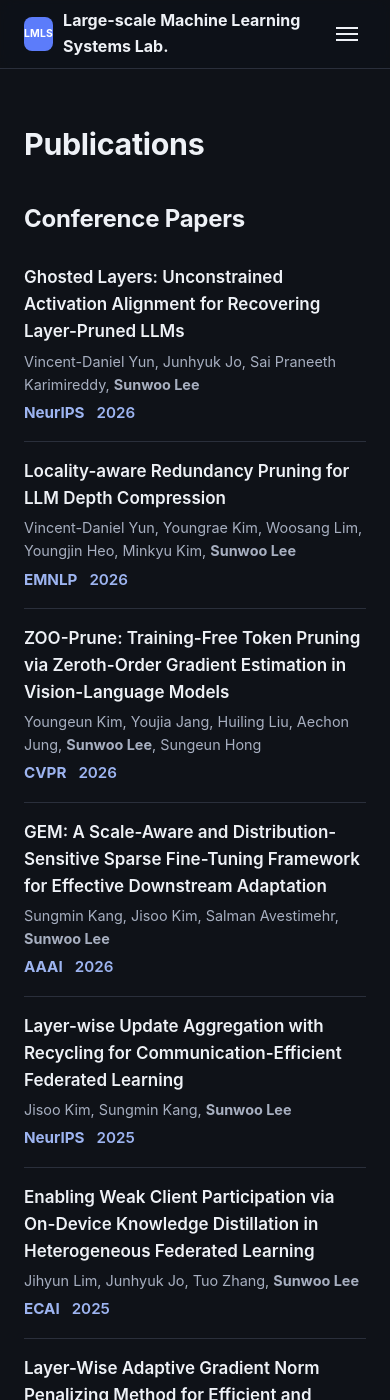
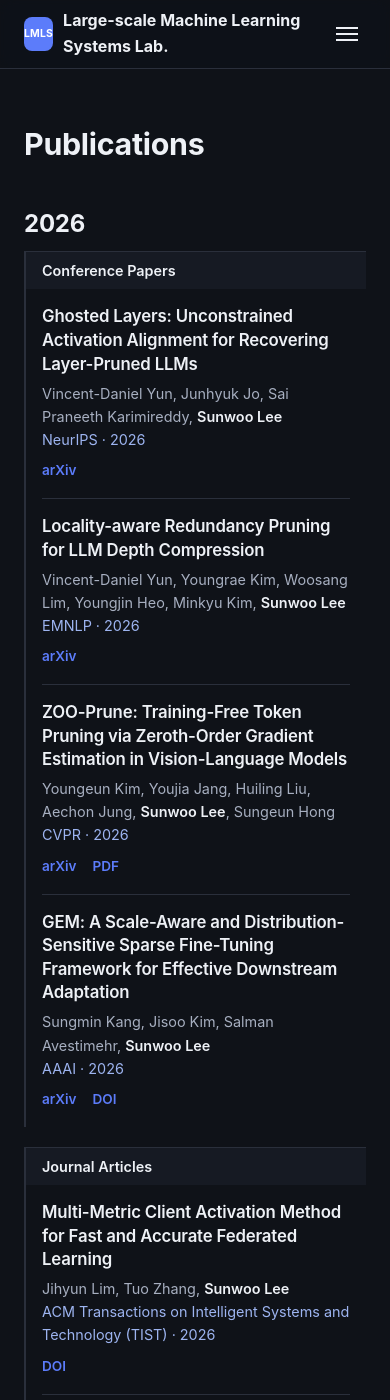
Before and after one commit to LMLS-Lab/lmls-lab.github.io, a Jekyll site: the page built from publications.md, in a window 390 px wide and 1400 px high. Built offline with Jekyll 4.4.1, drawn with Linux system fonts in a browser that asks for light colours; some of the changed text lies outside the part shown.

Commit message:
Updated publication page.

```diff
--- a/assets/css/style.scss
+++ b/assets/css/style.scss
@@ -585,40 +585,83 @@ img { max-width: 100%; display: block; }
   }
 }
 
-/* Publications page: body | venue | year */
-.publication-list .publication-list__item {
+/* Publications page: year column | boxes grouped by type */
+.pubs { margin-top: 1rem; }
+
+.pubs__year {
   display: grid;
-  grid-template-columns: minmax(0, 1fr) 10rem 3.5rem;
-  column-gap: 1.5rem;
-  align-items: baseline;
+  grid-template-columns: 6rem minmax(0, 1fr);
+  gap: 1.5rem;
+  margin-bottom: 2.5rem;
 }
 
-/* Venue wraps inside its own column instead of spilling into the year */
-.publication-list__item > .publication-list__venue {
-  white-space: normal;
-  overflow-wrap: anywhere;
-  line-height: 1.4;
-  text-align: left;
-  font-size: 0.95rem;
+.pubs__year-label {
+  margin: 0;
+  padding-top: 0.35rem;
+  font-size: 1.5rem;
+  color: var(--color-ink);
 }
 
-.publication-list__item > .publication-list__year {
-  white-space: nowrap;
-  text-align: right;
-  font-size: 0.95rem;
+.pubs__group {
+  border-left: 2px solid var(--color-line);
+  margin-bottom: 1.25rem;
 }
 
-/* Stack on narrow screens: venue and year go below the authors */
-@media (max-width: 720px) {
-  .publication-list .publication-list__item {
-    grid-template-columns: auto 1fr;
-    row-gap: 0.25rem;
-    column-gap: 0.75rem;
-  }
-  .publication-list__item > .publication-list__body {
-    grid-column: 1 / -1;
-  }
-  .publication-list__item > .publication-list__year {
-    text-align: left;
+.pubs__group-title {
+  margin: 0;
+  padding: 0.6rem 1rem;
+  background: var(--color-bg-muted);
+  border-top: 1px solid var(--color-line);
+  font-size: 0.9rem;
+  font-weight: 600;
+  letter-spacing: 0;
+}
+
+.pubs__list {
+  list-style: none;
+  margin: 0;
+  padding: 0 1rem;
+}
+
+.pub {
+  padding: 1rem 0;
+  border-top: 1px solid var(--color-line);
+}
+.pub:first-child { border-top: 0; }
+
+.pub__title {
+  margin: 0 0 0.35rem;
+  font-size: 1.05rem;
+  font-weight: 600;
+  line-height: 1.4;
+}
+.pub__title a { color: var(--color-ink); }
+
+.pub__authors,
+.pub__venue {
+  margin: 0;
+  font-size: 0.9rem;
+  line-height: 1.6;
+}
+.pub__authors { color: var(--color-ink-soft); }
+.pub__authors strong { color: var(--color-ink); font-weight: 600; }
+.pub__venue { color: var(--color-year); }
+
+.pub__links {
+  display: flex;
+  flex-wrap: wrap;
+  gap: 0.25rem 1rem;
+  list-style: none;
+  margin: 0.6rem 0 0;
+  padding: 0;
+  font-size: 0.85rem;
+  font-weight: 600;
+}
+
+/* Stack the year above its boxes on narrow screens */
+@media (max-width: 700px) {
+  .pubs__year {
+    grid-template-columns: 1fr;
+    gap: 0.75rem;
   }
 }
--- a/publications.md
+++ b/publications.md
@@ -9,38 +9,53 @@ permalink: /publications/
       <h1>Publications</h1>
     </div>
 
-    {% comment %} Grouped by the "type" front-matter field (conference | journal | preprint | workshop). {% endcomment %}
+    {% comment %}
+      Grouped by year (newest first), then by the "type" front-matter field
+      (conference | journal | workshop | preprint).
+    {% endcomment %}
     {% assign types = "conference|journal|workshop|preprint" | split: "|" %}
     {% assign type_labels = "Conference Papers|Journal Articles|Workshop Papers|Preprints" | split: "|" %}
+    {% assign years = site.publications | sort: "year" | reverse | group_by: "year" %}
 
-    {% assign has_any = false %}
-    {% for pub in site.publications %}{% assign has_any = true %}{% endfor %}
-
-    {% if has_any %}
-      {% for type in types %}
-        {% assign label = type_labels[forloop.index0] %}
-        {% assign pubs = site.publications | where: "type", type | sort: "year" | reverse %}
-        {% if pubs.size > 0 %}
-        <div class="people-group">
-          <h2>{{ label }}</h2>
-          <ul class="publication-list">
-            {% for pub in pubs %}
-            {% assign authors_html = pub.authors | replace: "Sunwoo Lee", "<strong>Sunwoo Lee</strong>" %}
-            <li class="publication-list__item">
-              <div class="publication-list__body">
-                <span class="publication-list__title">
-                  <a href="{{ pub.url | relative_url }}">{{ pub.title }}</a>{% if pub.note %} <span class="pub-note">{{ pub.note }}</span>{% endif %}
-                </span>
-                <span class="publication-list__meta">{{ authors_html }}</span>
-              </div>
-              <strong class="publication-list__venue">{{ pub.venue }}</strong>
-              <span class="publication-list__year">{{ pub.year }}</span>
-            </li>
-            {% endfor %}
-          </ul>
+    {% if site.publications.size > 0 %}
+    <div class="pubs">
+      {% for year in years %}
+      <div class="pubs__year">
+        <h2 class="pubs__year-label">{{ year.name }}</h2>
+        <div class="pubs__groups">
+          {% for type in types %}
+            {% assign group = year.items | where: "type", type %}
+            {% if group.size > 0 %}
+          <section class="pubs__group">
+            <h3 class="pubs__group-title">{{ type_labels[forloop.index0] }}</h3>
+            <ul class="pubs__list">
+              {% for pub in group %}
+              <li class="pub">
+                <h4 class="pub__title">
+                  <a href="{{ pub.url | relative_url }}">{{ pub.title }}</a>{% if pub.note and pub.note != "" %} <span class="pub-note">{{ pub.note }}</span>{% endif %}
+                </h4>
+                <p class="pub__authors">{{ pub.authors | replace: "Sunwoo Lee", "<strong>Sunwoo Lee</strong>" }}</p>
+                <p class="pub__venue">{{ pub.venue }} · {{ pub.year }}</p>
+                {% capture links %}
+                  {% if pub.arxiv %}<li><a href="{{ pub.arxiv }}" target="_blank" rel="noopener">arXiv</a></li>{% endif %}
+                  {% if pub.openreview %}<li><a href="{{ pub.openreview }}" target="_blank" rel="noopener">OpenReview</a></li>{% endif %}
+                  {% if pub.pdf %}<li><a href="{{ pub.pdf }}" target="_blank" rel="noopener">PDF</a></li>{% endif %}
+                  {% if pub.doi %}<li><a href="https://doi.org/{{ pub.doi }}" target="_blank" rel="noopener">DOI</a></li>{% endif %}
+                  {% if pub.project %}<li><a href="{{ pub.project }}" target="_blank" rel="noopener">Project</a></li>{% endif %}
+                  {% if pub.code %}<li><a href="{{ pub.code }}" target="_blank" rel="noopener">Code</a></li>{% endif %}
+                {% endcapture %}
+                {% assign links = links | strip %}
+                {% if links != "" %}<ul class="pub__links">{{ links }}</ul>{% endif %}
+              </li>
+              {% endfor %}
+            </ul>
+          </section>
+            {% endif %}
+          {% endfor %}
         </div>
-        {% endif %}
+      </div>
       {% endfor %}
+    </div>
     {% else %}
       <p class="prose">No publications listed yet.</p>
     {% endif %}
```
